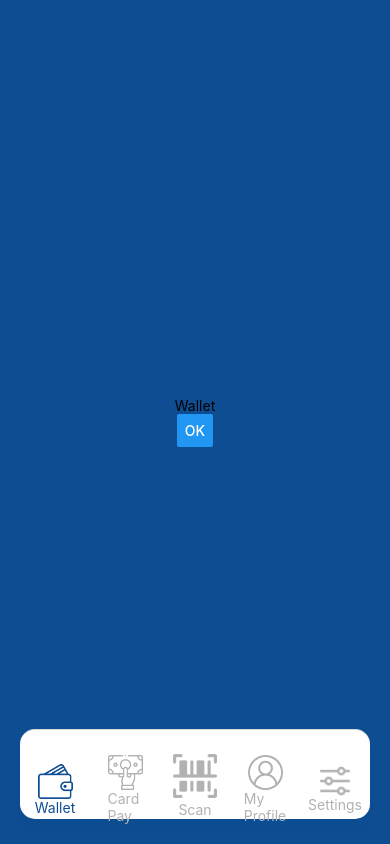
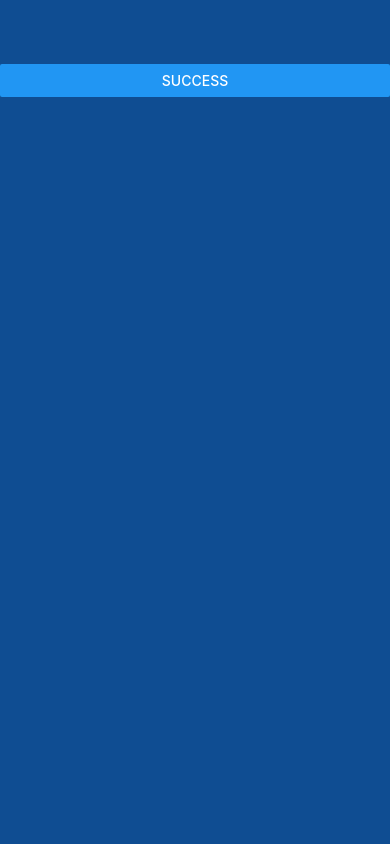
Before and after one commit to JeetSolanki999/Dissertation, a React Native app: screen /Helpandfeedback in a window 390 px wide. Built offline with nearby package versions, Linux system fonts and the light colour scheme.

Commit message:
small update

```diff
--- a/App.js
+++ b/App.js
@@ -7,6 +7,8 @@ import Splash from "./Screens/Splash";
 import Login from "./Screens/Login";
 import Signup from "./Screens/Signup";
 import ForgotPassword from "./Screens/ForgotPassword";
+import Helpandfeedback from "./Screens/Helpandfeedback";
+import Settings from "./Screens/Settings";
 
 const App = () => {
   const Stack = createStackNavigator();
@@ -17,11 +19,13 @@ const App = () => {
   return (
     <NavigationContainer>
       <Stack.Navigator screenOptions={globalScreenOptions}>
-        {/* <Stack.Screen name="Splash" component={Splash} />
+        <Stack.Screen name="Splash" component={Splash} />
         <Stack.Screen name="Login" component={Login} />
         <Stack.Screen name="Signup" component={Signup} />
-        <Stack.Screen name="ForgotPassword" component={ForgotPassword} /> */}
+        <Stack.Screen name="ForgotPassword" component={ForgotPassword} />
         <Stack.Screen name="Tabs" component={Tabs} />
+        <Stack.Screen name="Settings" component={Settings} />
+        <Stack.Screen name="Helpandfeedback" component={Helpandfeedback} />
       </Stack.Navigator>
     </NavigationContainer>
   );
--- /dev/null
+++ b/Screens/Helpandfeedback.js
@@ -0,0 +1,55 @@
+import {
+  StyleSheet,
+  Text,
+  View,
+  TouchableOpacity,
+  Image,
+  Button,
+  ScrollView,
+} from "react-native";
+import React from "react";
+import * as Haptics from "expo-haptics";
+
+const Helpandfeedback = ({ navigation }) => {
+  return (
+    <ScrollView style={styles.container}>
+      <TouchableOpacity onPress={() => navigation.navigate("Settings")}>
+        <Image
+          source={require("../assets/WhiteArrow_Icon.png")}
+          resizeMode="contain"
+          style={{
+            width: 29,
+            height: 28,
+            bottom: 350,
+            left: -180,
+          }}
+        />
+      </TouchableOpacity>
+      <View>
+        <Text style={styles.settings}> Help and Feedback </Text>
+      </View>
+
+      <Button
+        title="Success"
+        onPress={() =>
+          Haptics.notificationAsync(Haptics.NotificationFeedbackType.Success)
+        }
+      />
+    </ScrollView>
+  );
+};
+
+export default Helpandfeedback;
+
+const styles = StyleSheet.create({
+  container: {
+    backgroundColor: "#0F4D92",
+  },
+
+  settings: {
+    textAlign: "center",
+    bottom: -32,
+    color: "#fff",
+    fontSize: 30,
+  },
+});
--- a/Screens/Login.js
+++ b/Screens/Login.js
@@ -1,14 +1,23 @@
-import { StyleSheet, Text, View, Image, TouchableOpacity } from "react-native";
+import {
+  StyleSheet,
+  Text,
+  View,
+  Image,
+  TouchableOpacity,
+  ScrollView,
+  Button,
+} from "react-native";
 import React, { useState } from "react";
 import { TextInput } from "react-native-gesture-handler";
 import { KeyboardAvoidingView } from "react-native";
 import Splash from "./Splash";
+import * as Haptics from "expo-haptics";
 
 const Login = ({ navigation }) => {
   const [isSecureEntry, setIsSecureEntry] = useState(true);
   return (
     <View style={styles.bg}>
-      <TouchableOpacity onPress={() => navigation.navigate("Splash")}>
+      <Button title="Success" onPress={() => navigation.navigate("Splash")}>
         <Image
           source={require("../assets/WhiteArrow_Icon.png")}
           resizeMode="contain"
@@ -19,7 +28,7 @@ const Login = ({ navigation }) => {
             left: 10,
           }}
         />
-      </TouchableOpacity>
+      </Button>
 
       <Text style={styles.login}>Login</Text>
       <Text style={styles.welcome}>Welcome Back 😁</Text>
@@ -93,7 +102,14 @@ const Login = ({ navigation }) => {
         </TouchableOpacity>
 
         <View style={styles.Button}>
-          <TouchableOpacity onPress={() => navigation.navigate("Tabs")}>
+          <TouchableOpacity
+            onPress={() => navigation.navigate("Tabs")}
+            onPressOut={() =>
+              Haptics.notificationAsync(
+                Haptics.NotificationFeedbackType.Success
+              )
+            }
+          >
             <Text style={{ textAlign: "center", color: "#fff", fontSize: 24 }}>
               Login
             </Text>
@@ -191,6 +207,7 @@ const styles = StyleSheet.create({
 
   Button: {
     backgroundColor: "#0F4D92",
+    display: "flex",
     borderRadius: 15,
     width: 313,
     height: 70,
--- a/Screens/Settings.js
+++ b/Screens/Settings.js
@@ -33,8 +33,8 @@ const Settings = ({ navigation }) => {
             style={{
               left: 115,
               top: -10,
-              borderWidth: 1,
-              borderColor: "#f4f3f4",
+              borderWidth: 0.5,
+              borderColor: "#ffffff",
               borderRadius: 15,
             }}
           />
@@ -52,9 +52,15 @@ const Settings = ({ navigation }) => {
           source={require("../assets/accessibility.png")}
           style={styles.image}
         />
-        <Text style={styles.text}> Help and Feedback </Text>
+
+        <TouchableOpacity
+          onPress={() => navigation.navigate("Helpandfeedback")}
+        >
+          <Text style={styles.text}> Help and Feedback </Text>
+        </TouchableOpacity>
         <View style={styles.line}></View>
         <Image source={require("../assets/Help.png")} style={styles.image} />
+
         <Text style={styles.text}> Terms and Conditions</Text>
         <View style={styles.line}></View>
         <Image source={require("../assets/tandc.png")} style={styles.image} />
--- a/package.json
+++ b/package.json
@@ -20,6 +20,8 @@
     "expo": "^44.0.6",
     "expo-app-loading": "~1.3.0",
     "expo-font": "~10.0.4",
+    "expo-haptics": "^11.1.1",
+    "expo-screen-orientation": "^4.1.2",
     "expo-status-bar": "~1.2.0",
     "react": "17.0.1",
     "react-dom": "17.0.1",
@@ -29,6 +31,7 @@
     "react-native-hide-show-password-input": "^1.2.0",
     "react-native-payment-card": "^1.0.61",
     "react-native-reanimated": "~2.3.1",
+    "react-native-responsive-screen": "^1.4.2",
     "react-native-safe-area-context": "3.3.2",
     "react-native-screens": "~3.10.1",
     "react-native-settings-view": "^0.2.0",
```
Also changed, not shown: 2 other files (tests, documents, lock files or other folders).
